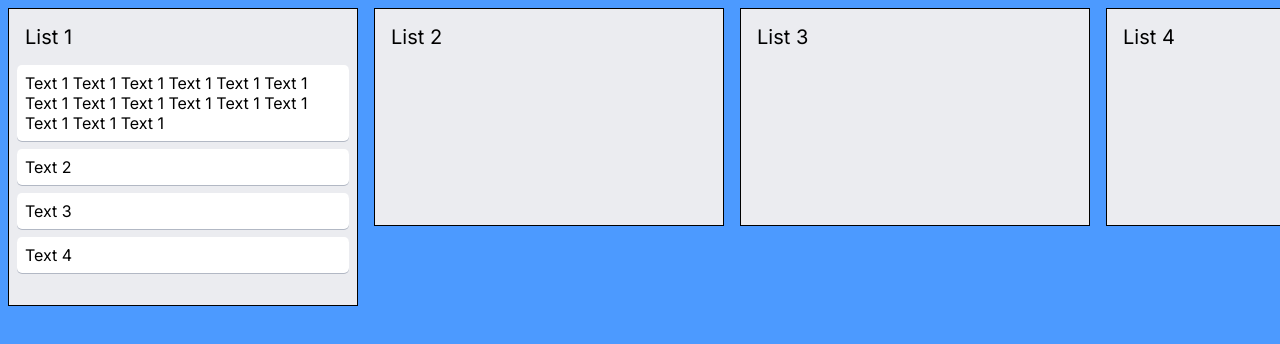
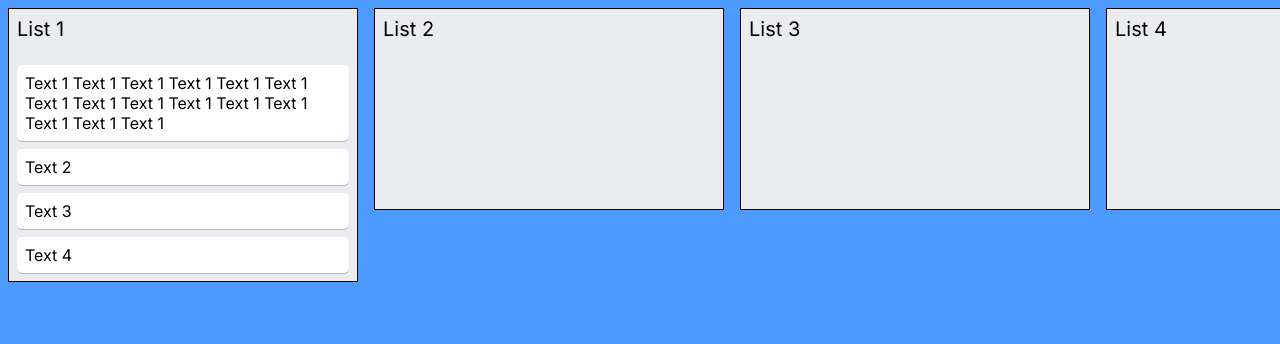
Before and after one commit to Rawallon/trello-clone-next, a Next.js app: page / in a window 1280 px wide. Shown: the top 344 px of the page. Built offline with nearby package versions, Linux system fonts and the light colour scheme.

Commit message:
Moved style from inline to class at column

```diff
--- a/src/components/Column/column.module.css
+++ b/src/components/Column/column.module.css
@@ -2,7 +2,6 @@
   border: 1px solid #000;
   background: #ebecf0;
   margin: 8px;
-  padding: 8px;
   min-width: 350px;
   max-width: 350px;
   width: 100%;
@@ -20,3 +19,10 @@
   font-size: 1.25rem;
   user-select: none;
 }
+
+.cardDroppable {
+  transition: 300ms;
+  border-radius: 5px;
+  padding: 8px 8px 0 8px;
+  min-height: 10rem;
+}
--- a/src/components/Column/index.js
+++ b/src/components/Column/index.js
@@ -23,14 +23,11 @@ export default function Column({ title = '', id, index, children }) {
           <Droppable type="CARD" key={id} droppableId={String(id)}>
             {(provided, snapshot) => (
               <div
+                className={styles.cardDroppable}
                 style={{
-                  transition: '300ms',
-                  borderRadius: '5px',
-                  padding: '0 0 1rem 0',
-                  minHeight: '10rem',
                   backgroundColor: snapshot.isDraggingOver
                     ? 'rgba(0,0,0,0.1)'
-                    : '',
+                    : 'transparent',
                 }}
                 ref={provided.innerRef}
                 {...provided.droppableProps}>
```
